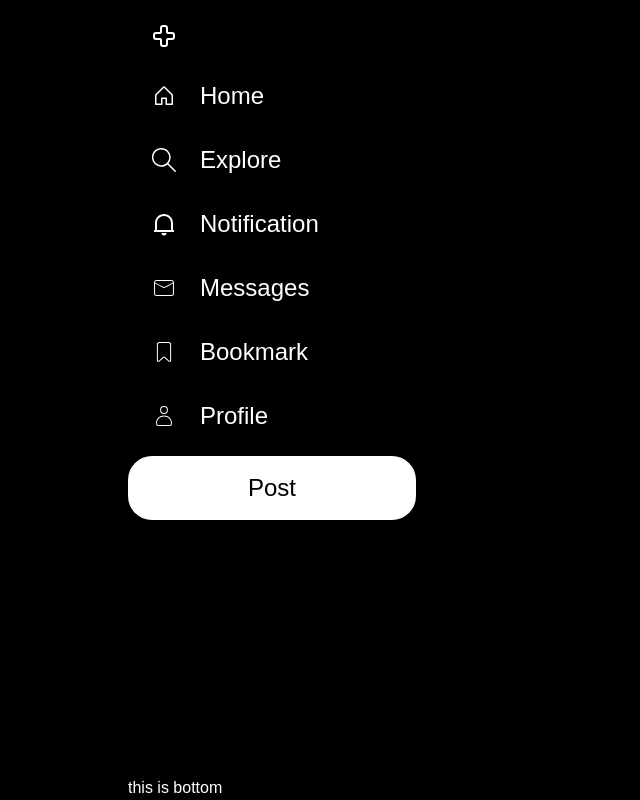
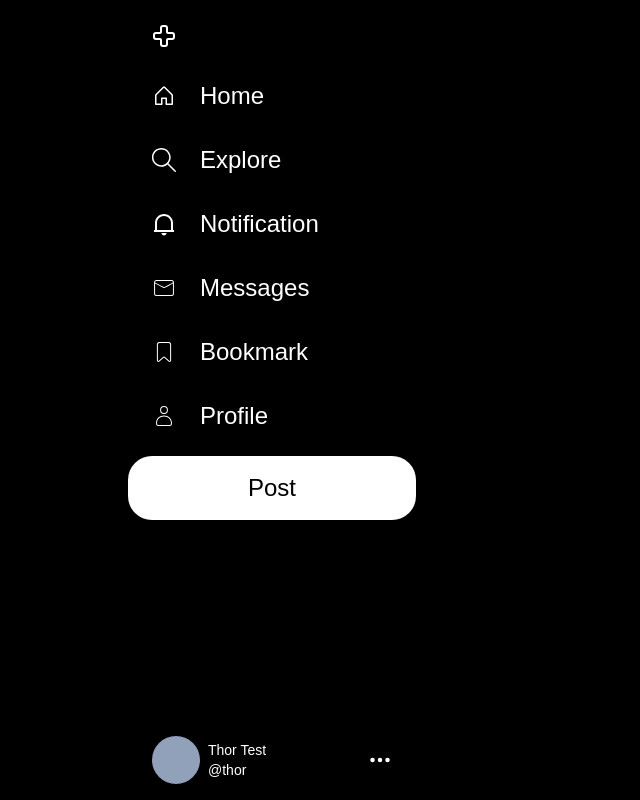
Before and after one commit to thorsanchez/Xclone, a Next.js app: page / in a window 1280 px wide. Shown: the whole page, without its empty margins (0-640 px from the left). Built offline with nearby package versions, Linux system fonts and the light colour scheme.

Commit message:
leftsidebar komið

```diff
--- a/src/app/page.tsx
+++ b/src/app/page.tsx
@@ -7,6 +7,7 @@ import { CiUser } from "react-icons/ci";
 import Link from "next/link";
 import { LuCross } from "react-icons/lu";
 import { PiHouse } from "react-icons/pi";
+import { BsThreeDots } from "react-icons/bs";
 
 //https://react-icons.github.io/react-icons/
 const navigation_items = [
@@ -62,7 +63,18 @@ const Home = () => {
               Post
             </button>
           </div>
-          <div> this is bottom</div>
+          <button className="w-full flex items-center space-x-4 rounded-3xl bg-transperent px-6 py-4 text-2xl text-center hover:bg-white/10 transition duration-200 justify-between">
+            <div className="flex items-center space-x-2">
+              <div className="rounded-full bg-slate-400 w-12 h-12"></div>
+              <div className="text-left text-sm text-white">
+                <div className="text-semibold">Thor Test</div>
+                <div className="">@thor</div>
+              </div>
+            </div>
+            <div>
+              <BsThreeDots />
+            </div>
+          </button>
         </section>
         <main></main>
         <section></section>
```
